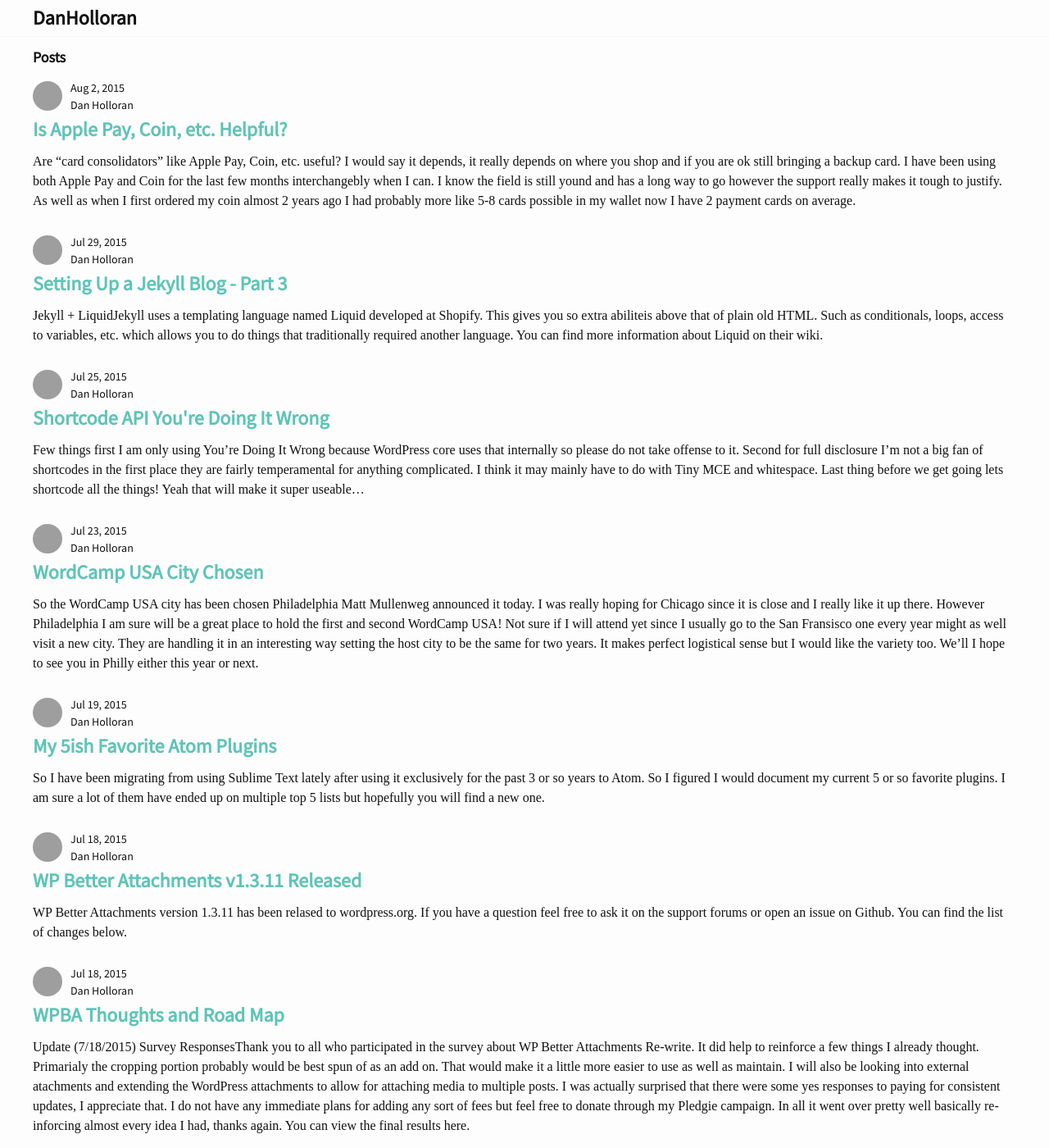
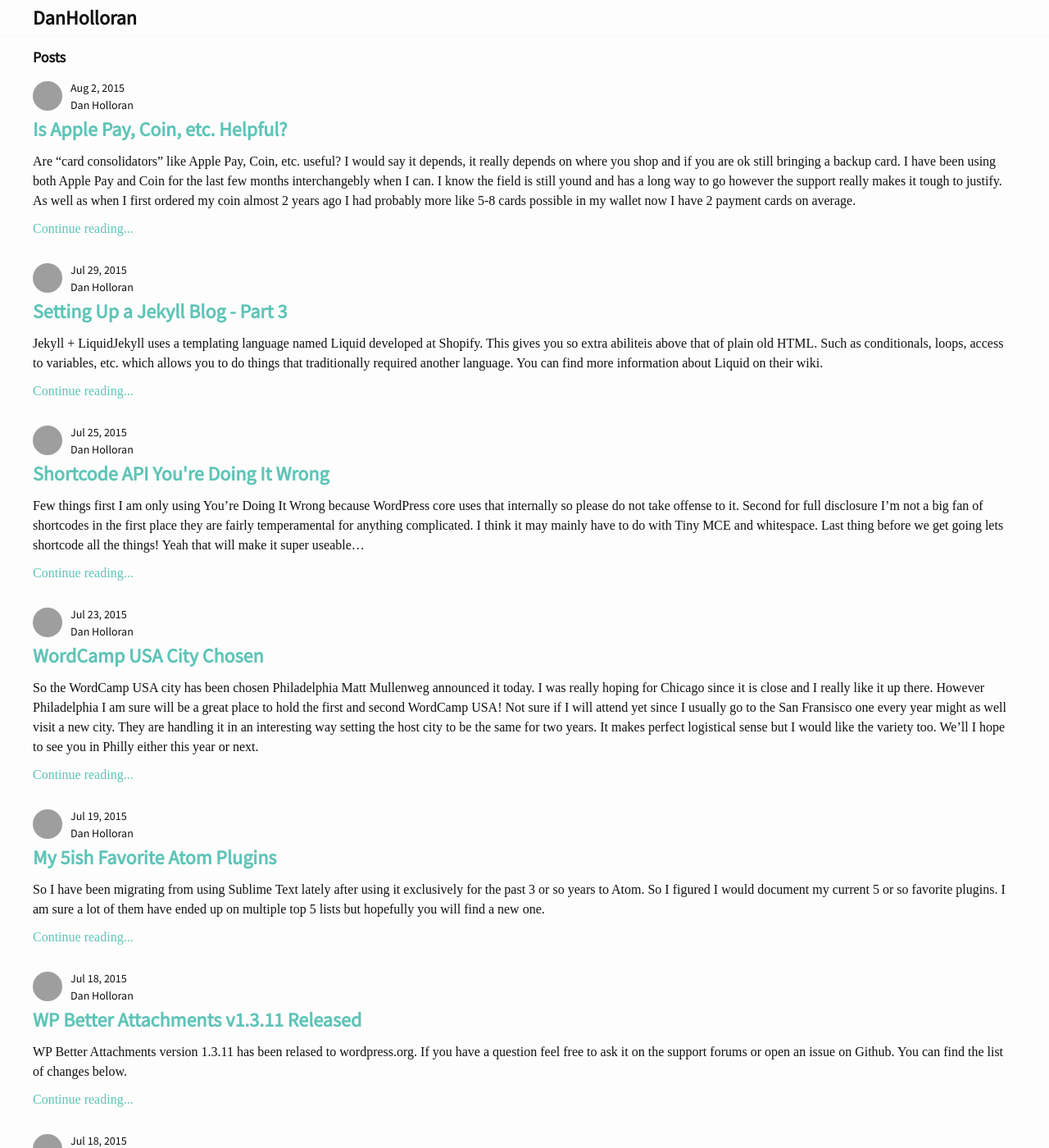
Before and after one commit to DHolloran/danholloran-com, a Jekyll site: the page built from index.html, in a window 1280 px wide and 1400 px high. Shown: the whole window at 82% size. Built offline with Jekyll 4.4.1, drawn with Linux system fonts in a browser that asks for light colours; some web fonts are replaced; the list of posts is cut into pages by our own code; some of the changed text lies outside the part shown; grey boxes are pictures that could not be loaded.

Commit message:
Adds continue reading link

```diff
--- a/_assets/scss/site/_posts.scss
+++ b/_assets/scss/site/_posts.scss
@@ -3,6 +3,10 @@
 // ======================================
 .post-content {
 	margin-bottom: $spacing-unit;
+
+	.home & {
+		margin-bottom: ($spacing-unit/2) - 5px;
+	} // .home &
 } // .post-content
 
 // ======================================
--- a/index.html
+++ b/index.html
@@ -17,7 +17,10 @@
 				<h2 class="post-title">
 					<a class="post-link" href="{{ post.url | prepend: site.baseurl }}">{{ post.title }}</a>
 				</h2>
-				{{ post.excerpt | strip_html | strip_newlines }}
+				<div class="post-content">
+					{{ post.excerpt | strip_html | strip_newlines }}
+				</div>
+				<a href="{{ post.url | prepend: site.baseurl }}">Continue reading...</a>
 			</li>
 		{% endfor %}
 	</ul>
```
Also changed, not shown: dist/css/main.css, 1 other file.
